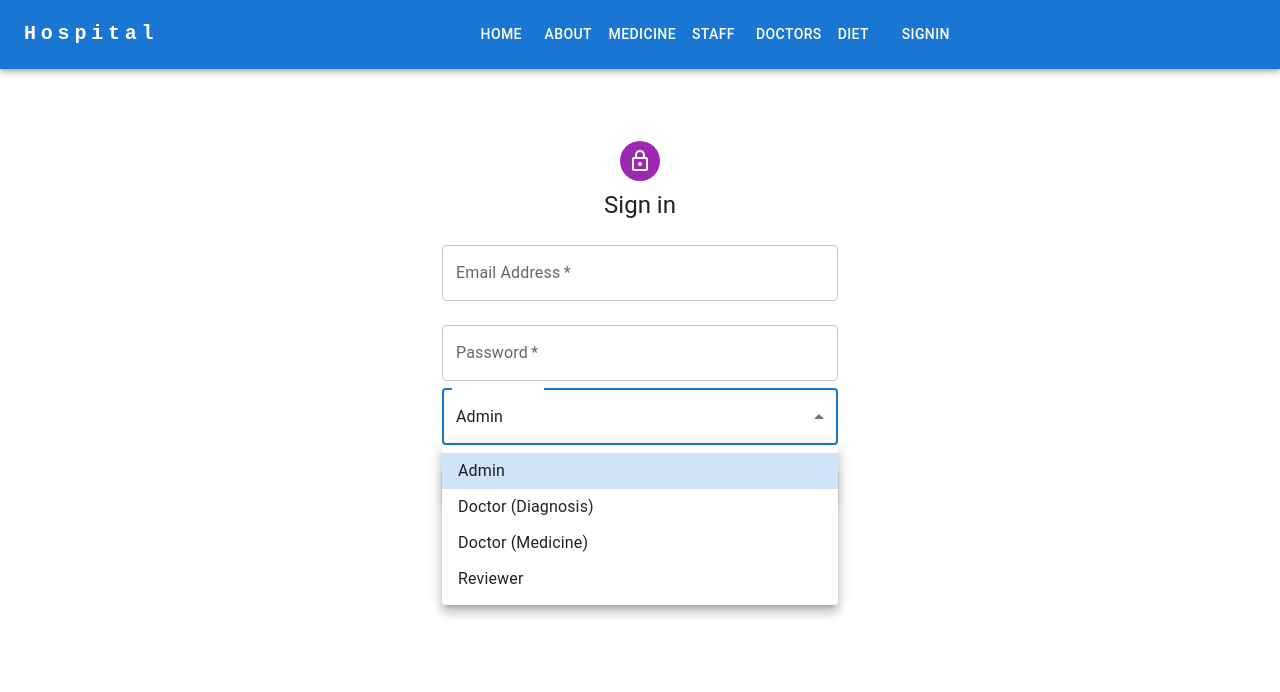
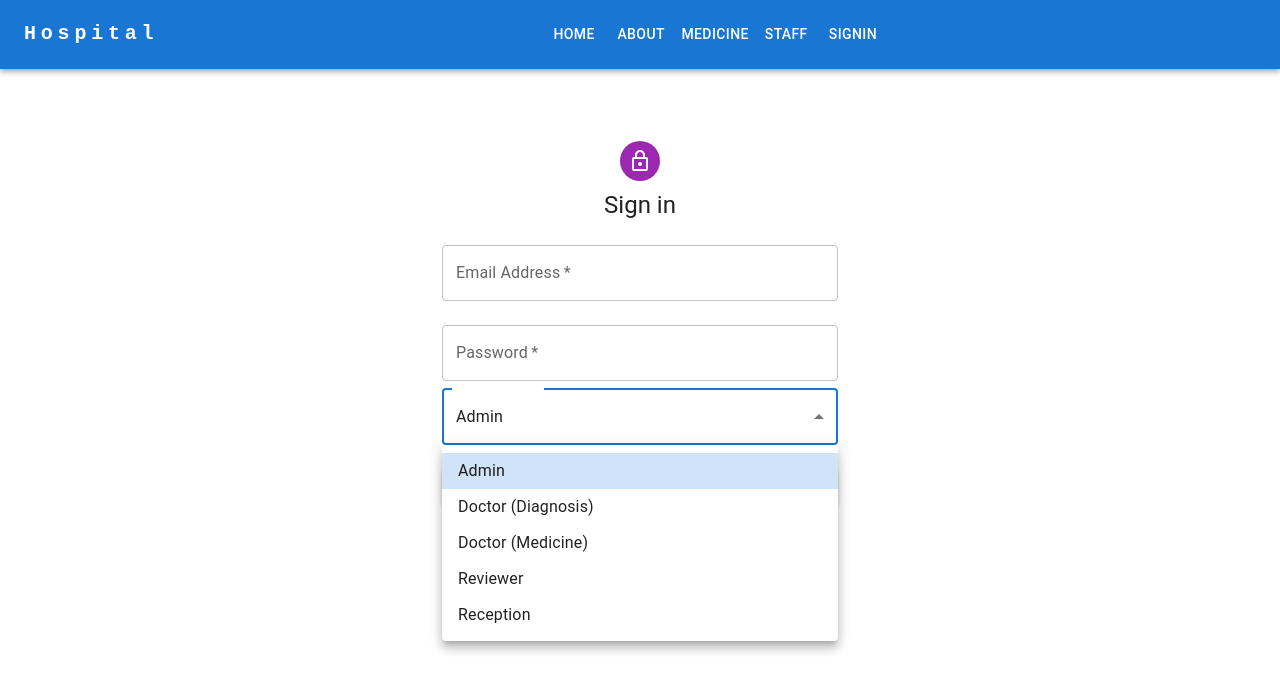
Before and after one commit to turtlebeasts/hospital, a React (Vite) app: page /signin in a window 1280 px wide. Both pictures are taken after a click on the element "Admin". Shown: the top 692 px of the page. Built offline with nearby package versions, Linux system fonts and the light colour scheme.

Commit message:
Receptionist added

```diff
--- a/src/components/appbar/appbar.jsx
+++ b/src/components/appbar/appbar.jsx
@@ -19,7 +19,7 @@ function ResponsiveAppBar() {
   const [anchorElUser, setAnchorElUser] = React.useState(null);
   const user = JSON.parse(sessionStorage.getItem('user'))
 
-  const pages = user===null?['Home', 'About', 'Medicine', 'Staff', 'Doctors', 'Diet', 'SignIn']:['Home', 'MedicineForm', 'Plist'];
+  const pages = user===null?['Home', 'About', 'Medicine', 'Staff', 'SignIn']:['Home', 'MedicineForm', 'Plist'];
   // const settings = ['Profile', 'Account', 'Dashboard'];
   const settings = ['Profile'];
 
--- a/src/pages/signin/signin.jsx
+++ b/src/pages/signin/signin.jsx
@@ -108,6 +108,7 @@ export default function SignIn() {
               <MenuItem value="2">Doctor (Diagnosis)</MenuItem>
               <MenuItem value="3">Doctor (Medicine)</MenuItem>
               <MenuItem value="4">Reviewer</MenuItem>
+              <MenuItem value="5">Reception</MenuItem>
             </Select>
             <Button
               type="submit"
```
